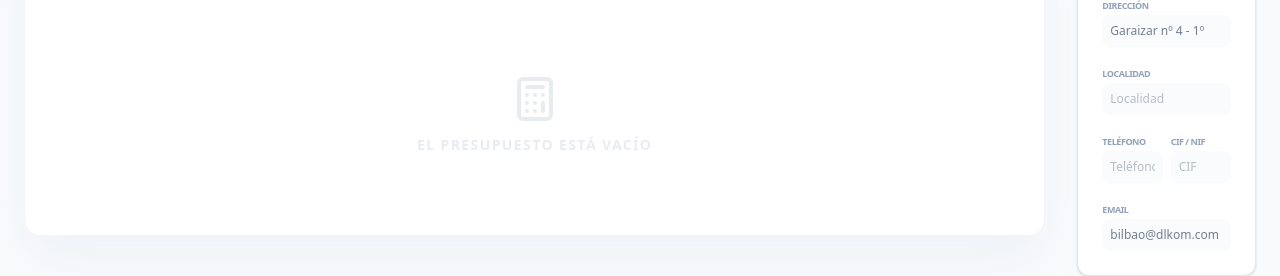
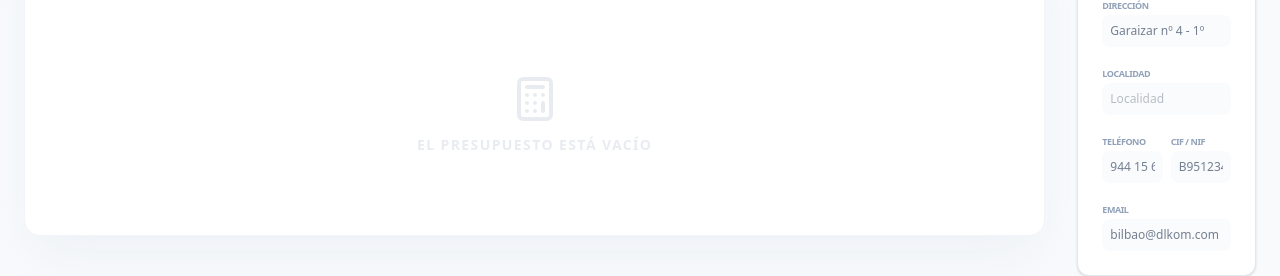
Before and after one commit to Jonkar5/DLKomPresupuesto, a React (Vite) app: page / in a window 1280 px wide. Shown: the part 763-1039 px from the top of the page. Built offline with nearby package versions, Linux system fonts and the light colour scheme.

Commit message:
Fix: Persistence of company details, wider signature layout (full width), and hidden PDF header/footer

```diff
--- a/src/App.tsx
+++ b/src/App.tsx
@@ -15,11 +15,15 @@ import type { CompanyInfo, Group } from './types';
 function App() {
   const [company, setCompany] = useState<CompanyInfo>(() => {
     const saved = localStorage.getItem('budget_company');
-    const company = saved ? JSON.parse(saved) : INITIAL_COMPANY;
-    // Always use GitHub URLs for logo and signature to persist across devices
-    company.logo = INITIAL_COMPANY.logo;
-    company.signature = INITIAL_COMPANY.signature;
-    return company;
+    const parsedCompany = saved ? JSON.parse(saved) : {};
+    // Always merge with INITIAL_COMPANY to ensure defaults persist
+    return {
+      ...INITIAL_COMPANY,
+      ...parsedCompany,
+      // Force logo and signature from GitHub
+      logo: INITIAL_COMPANY.logo,
+      signature: INITIAL_COMPANY.signature
+    };
   });
 
   const [ivaRate, setIvaRate] = useState<number>(() => {
@@ -90,9 +94,10 @@ function App() {
     localStorage.setItem('budget_groups', JSON.stringify(dynamicGroups));
   }, [dynamicGroups]);
 
-  // Always ensure logo and signature use GitHub URLs
+  // Always ensure company data merges with defaults
   useEffect(() => {
     setCompany(prev => ({
+      ...INITIAL_COMPANY,
       ...prev,
       logo: INITIAL_COMPANY.logo,
       signature: INITIAL_COMPANY.signature
@@ -611,21 +616,21 @@ function App() {
                           <p className="text-xs font-bold text-slate-900 tracking-wider font-mono">ES23 2100 3771 2022 0013 7681</p>
                         </div>
 
-                        <div className="pt-6 grid grid-cols-2 gap-16">
+                        <div className="pt-6 space-y-6">
                           <div>
-                            <p className="text-[10px] font-bold text-slate-400 uppercase tracking-widest mb-4">FIRMA CLIENTE</p>
-                            <div className="h-32 border-2 border-slate-300 rounded-lg relative overflow-hidden bg-slate-50/10">
-                              <div className="absolute bottom-6 left-0 right-0 border-t-2 border-slate-300 mx-6"></div>
-                              <span className="absolute bottom-2 left-6 text-[8px] text-slate-400 font-bold uppercase tracking-widest">Firma Autorizada</span>
+                            <p className="text-[10px] font-bold text-slate-400 uppercase tracking-widest mb-3">FIRMA CLIENTE</p>
+                            <div className="h-20 border-2 border-slate-300 rounded-xl relative overflow-hidden bg-slate-50/10">
+                              <div className="absolute bottom-4 left-0 right-0 border-t-2 border-slate-300 mx-12"></div>
+                              <span className="absolute bottom-1 left-12 text-[8px] text-slate-400 font-black uppercase tracking-widest italic">Acepto condiciones - Firma y Fecha</span>
                             </div>
                           </div>
                           <div>
-                            <p className="text-[10px] font-bold text-slate-400 uppercase tracking-widest mb-4">FIRMA EMPRESA</p>
-                            <div className="h-32 border-2 border-slate-300 rounded-lg relative overflow-hidden bg-white flex items-center justify-center p-2">
+                            <p className="text-[10px] font-bold text-slate-400 uppercase tracking-widest mb-3">FIRMA Y SELLO EMPRESA</p>
+                            <div className="h-20 border-2 border-slate-300 rounded-xl relative overflow-hidden bg-white flex items-center justify-center p-2">
                               {company.signature ? (
                                 <img src={company.signature} alt="Firma Empresa" className="max-h-full max-w-full object-contain mix-blend-multiply" />
                               ) : (
-                                <div className="absolute bottom-6 left-0 right-0 border-t-2 border-slate-300 mx-6"></div>
+                                <div className="absolute bottom-4 left-0 right-0 border-t-2 border-slate-300 mx-12"></div>
                               )}
                             </div>
                           </div>
@@ -689,6 +694,9 @@ function App() {
             size: A4;
             margin: 15mm 20mm;
           }
+          @page :first {
+            margin-top: 10mm;
+          }
           header, .no-print, button, .sticky, textarea::placeholder, .fixed, .max-w-7xl + div {
             display: none !important;
           }
@@ -708,6 +716,11 @@ function App() {
             height: auto !important;
             overflow: visible !important;
             padding: 0 !important;
+          }
+          /* Hide browser-generated headers and footers */
+          @page {
+            margin-header: 0;
+            margin-footer: 0;
           }
           .page-break-before {
             page-break-before: always;
--- a/src/types/index.ts
+++ b/src/types/index.ts
@@ -65,9 +65,9 @@ export const INITIAL_CLIENT: Client = {
 export const INITIAL_COMPANY: CompanyInfo = {
     name: 'DLKom',
     address: 'Garaizar nº 4 - 1º',
-    phone: '',
+    phone: '944 15 66 77',
     email: 'bilbao@dlkom.com',
-    cif: '',
+    cif: 'B95123456',
     logo: '/DLKomPresupuesto/logo.png',
     signature: '/DLKomPresupuesto/SELLO.jpg',
 };
```
